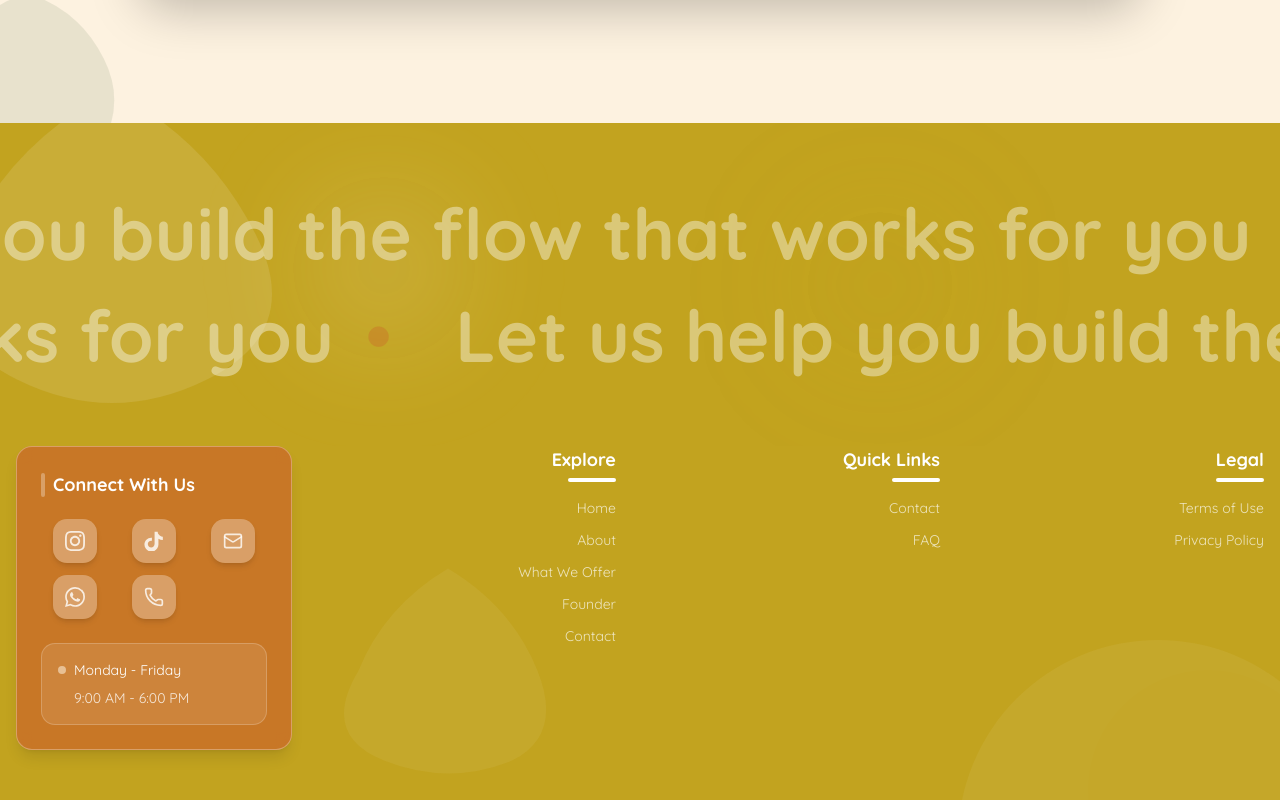
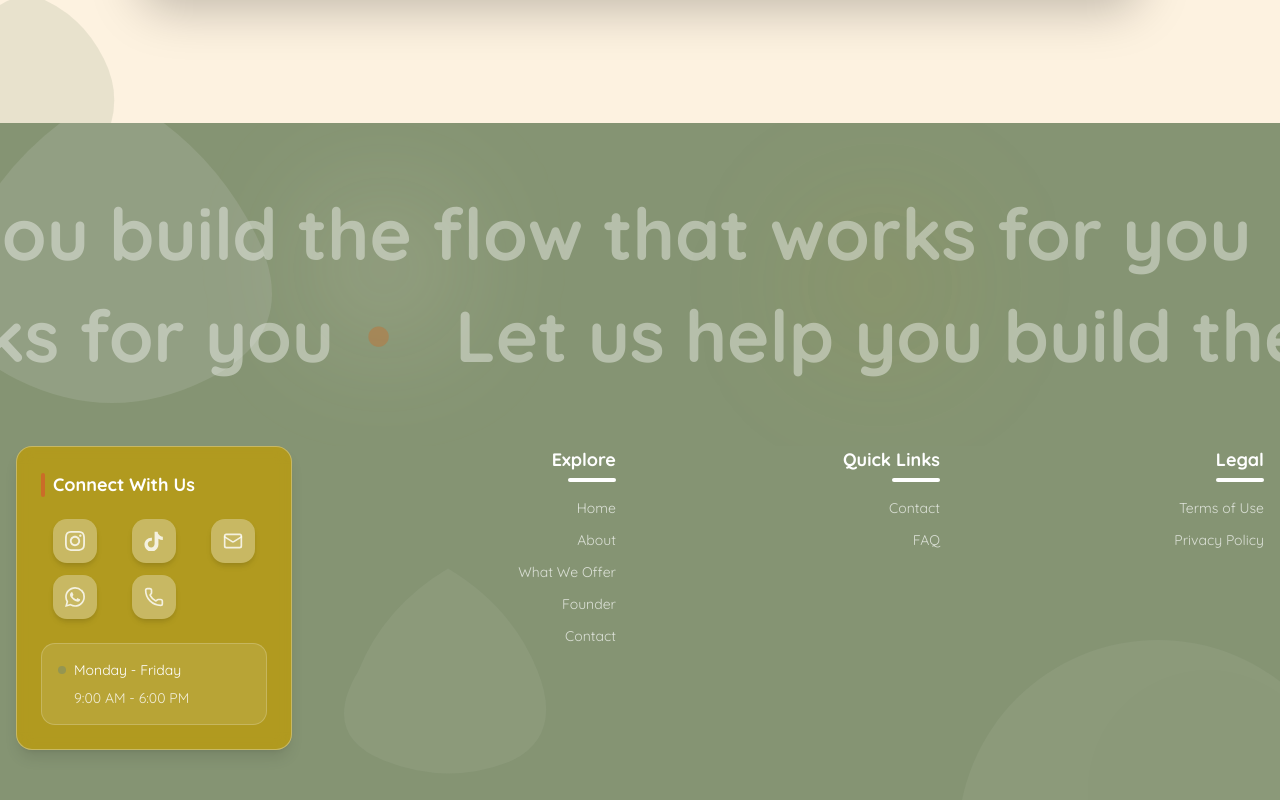
Before and after one commit to kingmadeit/roots-and-routines, a Next.js app: page / in a window 1280 px wide. Shown: the part 4900-5700 px from the top of the page. Built offline with nearby package versions, Linux system fonts and the light colour scheme.

Commit message:
update footer

```diff
--- a/src/components/Footer.tsx
+++ b/src/components/Footer.tsx
@@ -41,7 +41,7 @@ export default function Footer() {
   const [weekDays, time] = contact.businessHours!.split(",")
 
   return (
-    <footer className="relative bg-complementary/90 pb-8 overflow-hidden">
+    <footer className="relative bg-secondary/90 pb-8 overflow-hidden">
       <div className="absolute inset-0 overflow-hidden pointer-events-none">
         <svg className="absolute -top-20 -left-20 w-96 h-96 opacity-10" viewBox="0 0 400 400">
           <path
@@ -69,9 +69,9 @@ export default function Footer() {
         <div className="grid grid-cols-1 gap-12 sm:grid-cols-2 lg:grid-cols-4 mb-16">
           {/* Column 1: Social + Hours with decorative card */}
           <div className="space-y-6">
-            <div className="bg-accent/80 backdrop-blur-sm rounded-2xl p-6 border border-white/30 shadow-lg">
+            <div className="bg-complementary/80 backdrop-blur-sm rounded-2xl p-6 border border-white/30 shadow-lg">
               <h4 className="text-lg font-semibold mb-5 text-white flex items-center gap-2">
-                <div className="w-1 h-6 bg-white/30 rounded-full" />
+                <div className="w-1 h-6 bg-accent rounded-full" />
                 Connect With Us
               </h4>
               <div className="grid grid-cols-3 gap-3 mb-6">
@@ -97,7 +97,7 @@ export default function Footer() {
               <div className="bg-white/10 rounded-xl p-4 border border-white/20">
                 <div className="space-y-2 text-sm text-white">
                   <div className="flex items-center gap-2 font-medium">
-                    <div className="w-2 h-2 rounded-full bg-primary animate-pulse" />
+                    <div className="w-2 h-2 rounded-full bg-secondary animate-pulse" />
                     <p>{weekDays}</p>
                   </div>
                   <p className="pl-4 text-white/80">{time}</p>
```
